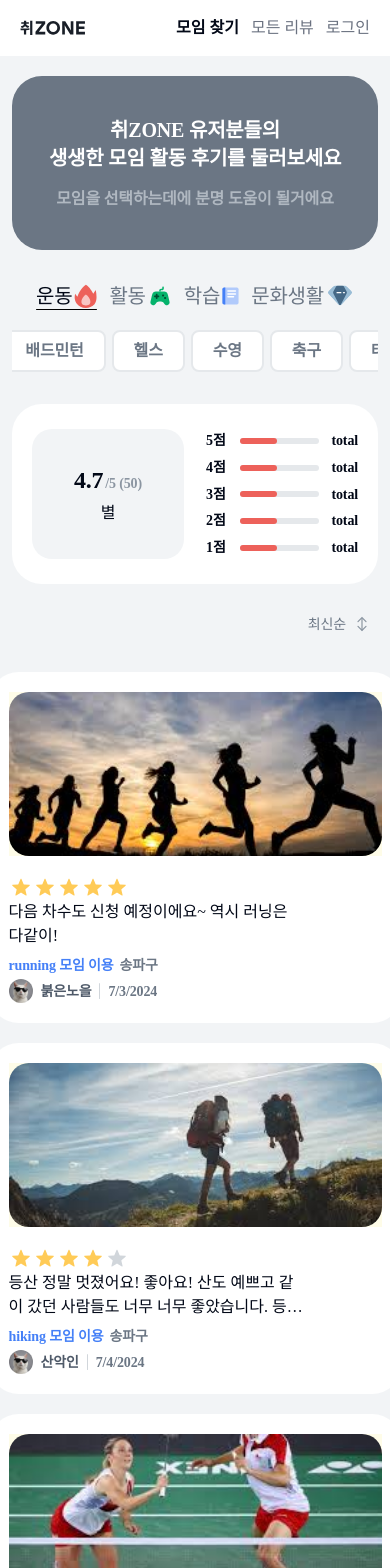
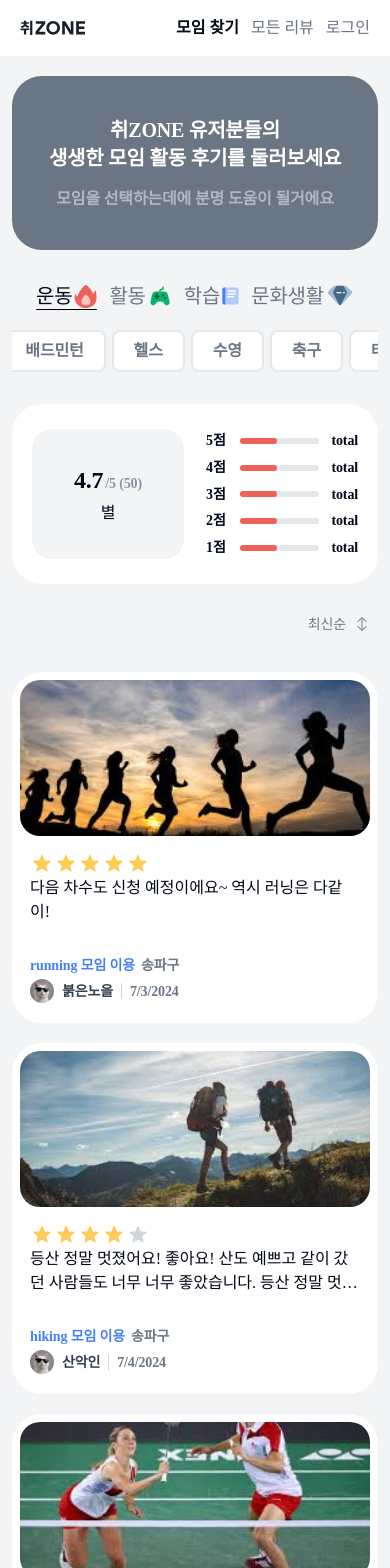
Before and after one commit to codeit-team2/FE, a Next.js app: page /review in a window 390 px wide. Shown: the top 1568 px of the page. Built offline with nearby package versions, Linux system fonts and the light colour scheme; a web font is replaced by a local one.

Commit message:
fix : review page 디자인 수정 및 모바일 반응형 수정

```diff
--- a/src/components/Review/UserReview/index.tsx
+++ b/src/components/Review/UserReview/index.tsx
@@ -33,9 +33,9 @@ export default function UserReview({ mockData }: UserReviewProps) {
         return (
           <div
             key={index}
-            className="mx-auto flex h-351 w-full max-w-[1010px] flex-col gap-20 rounded-lg bg-white p-20 md:h-230 md:flex-row"
+            className="mx-auto flex h-351 w-full max-w-[1010px] flex-col gap-16 rounded-lg bg-white px-8 pb-20 pt-8 md:h-230 md:flex-row md:gap-20 md:p-20"
           >
-            <div className="relative h-190 w-373 bg-yellow-50">
+            <div className="relative h-163 w-full md:h-190 md:w-373">
               <Image
                 src={`${data.cardImage}`}
                 alt={`{data.cardImage}`}
@@ -44,11 +44,11 @@ export default function UserReview({ mockData }: UserReviewProps) {
                 objectFit="cover"
               />
             </div>
-            <div className="flex flex-col gap-12 md:gap-36">
+            <div className="flex w-full flex-col justify-between px-10 md:mx-0 md:w-1/2">
               <div>
                 <div className="flex">{renderStars(data.star)}</div>
                 <div
-                  className="text-body-1S h-44 w-296 truncate text-ellipsis whitespace-normal md:h-56 md:w-578 md:text-heading-2M"
+                  className="text-body-1S mb-36 h-44 truncate text-ellipsis whitespace-normal md:h-56 md:text-heading-2M"
                   style={{
                     display: '-webkit-box',
                     WebkitLineClamp: 2,
@@ -67,7 +67,7 @@ export default function UserReview({ mockData }: UserReviewProps) {
                   <div className="relative h-24 w-24 overflow-hidden rounded-full">
                     <Image src={'/images/profileimage1.jpeg'} alt="profileImage" fill />
                   </div>
-                  <p className="text-neutral-600">{data.nickname}</p>
+                  <p className="text-neutral-700">{data.nickname}</p>
                   <div className="h-16 w-1 rounded-full bg-neutral-200"></div>
                   <p>{new Date(data.date).toLocaleDateString()}</p>
                 </div>
```
